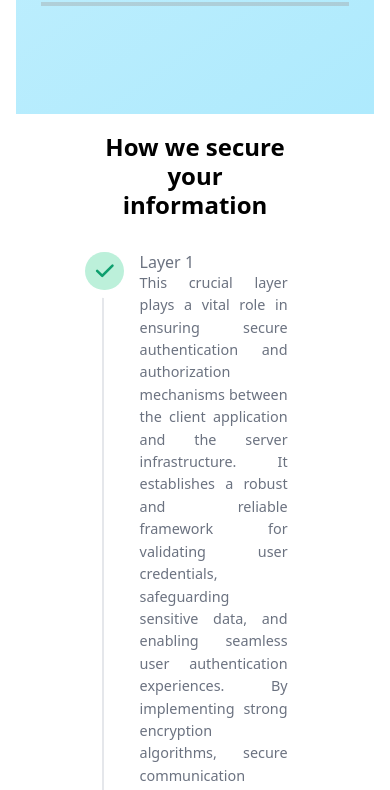
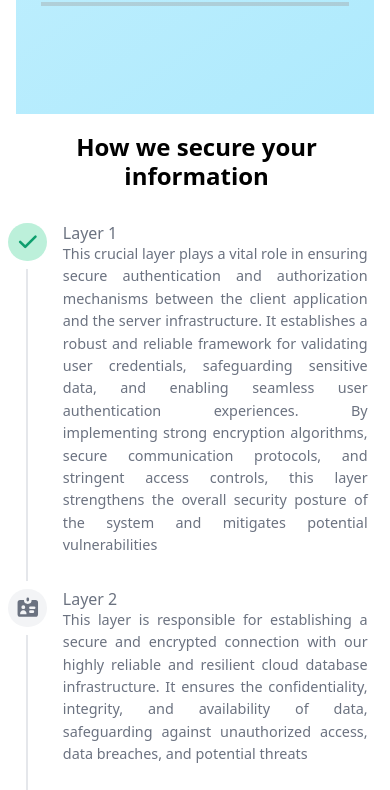
Before and after one commit to vaibhavchandrana/Smartcity_framework, a React (Create React App) app: page / in a window 390 px wide. Shown: the part 3420-4210 px from the top of the page. Built offline with nearby package versions, Linux system fonts and the light colour scheme.

Commit message:
modifying css

```diff
--- a/src/Component/Layer.js
+++ b/src/Component/Layer.js
@@ -2,7 +2,7 @@ import React from 'react'
 
 const Layer = () => {
   return (
-    <div className='ml-32 mr-32 text-justify'>
+    <div className='ml-8 mr-7 md:ml-32 md:mr-32 text-justify'>
         <center><h1 className='text-3xl font-bold mb-10'>How we secure your information</h1></center>
 
          <ol className="relative text-gray-500 border-l border-gray-200 dark:border-gray-700 dark:text-gray-400">
```
